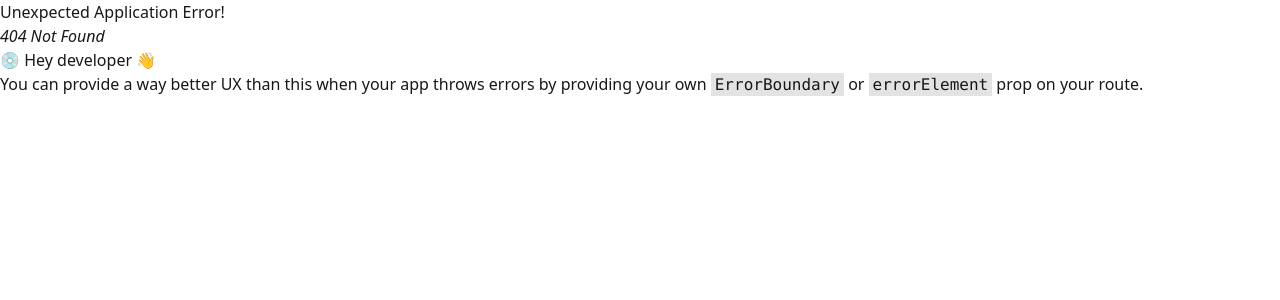
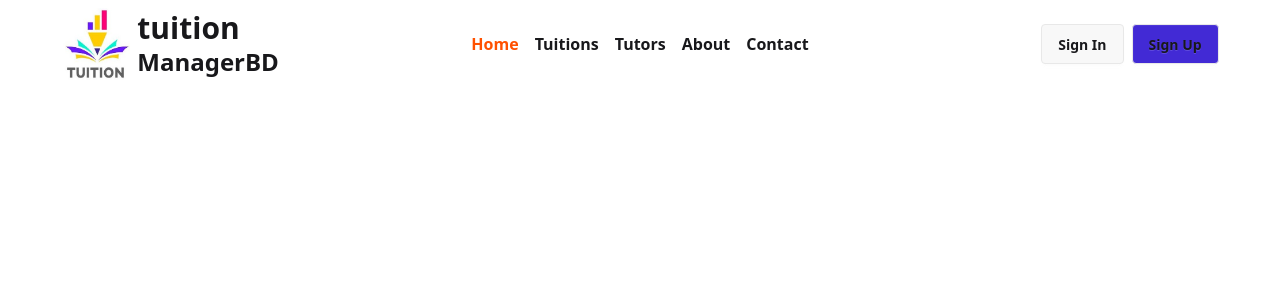
Before and after one commit to imtiaz8936/Tuition-Manager-BD-Client, a React (Vite) app: page / in a window 1280 px wide. Before the commit this address had no page. Shown: the top 300 px of the page. Built offline with nearby package versions, Linux system fonts and the light colour scheme.

Commit message:
navbar added

```diff
--- a/package.json
+++ b/package.json
@@ -16,9 +16,11 @@
     "firebase": "^12.6.0",
     "react": "^19.2.0",
     "react-dom": "^19.2.0",
+    "react-hot-toast": "^2.6.0",
     "react-icons": "^5.5.0",
     "react-router": "^7.10.1",
     "react-spinners": "^0.17.0",
+    "sweetalert2": "^11.26.3",
     "tailwindcss": "^4.1.17"
   },
   "devDependencies": {
--- /dev/null
+++ b/src/components/logo/Logo.jsx
@@ -0,0 +1,19 @@
+import React from "react";
+import logo from "../../assets/tuition-logo.jpg";
+import { Link } from "react-router";
+
+const Logo = () => {
+  return (
+    <Link to="/">
+      <div className="flex gap-1 items-center">
+        <img className="w-18 h-18" src={logo} alt="" />
+        <div>
+          <h1 className="font-bold text-3xl">tuition</h1>
+          <h1 className="font-bold text-2xl">ManagerBD</h1>
+        </div>
+      </div>
+    </Link>
+  );
+};
+
+export default Logo;
--- a/src/index.css
+++ b/src/index.css
@@ -1,2 +1,6 @@
 @import "tailwindcss";
 @plugin "daisyui";
+
+.middle {
+  @apply w-11/12 mx-auto;
+}
--- /dev/null
+++ b/src/layouts/rootLayout/RootLayout.jsx
@@ -0,0 +1,14 @@
+import React from "react";
+import Navbar from "../../pages/shared/navbar/navbar";
+import { Outlet } from "react-router";
+
+const RootLayout = () => {
+  return (
+    <div>
+      <Navbar></Navbar>
+      <Outlet></Outlet>
+    </div>
+  );
+};
+
+export default RootLayout;
--- /dev/null
+++ b/src/pages/shared/navbar/Navbar.css
@@ -0,0 +1,3 @@
+.active-link {
+  color: rgb(255, 81, 0);
+}
--- /dev/null
+++ b/src/pages/shared/navbar/Navbar.jsx
@@ -0,0 +1,135 @@
+import React from "react";
+import { Link, NavLink } from "react-router";
+import "./Navbar.css";
+import Logo from "../../../Components/Logo/Logo";
+// import useAuth from "../../../Hooks/useAuth";
+// import toast from "react-hot-toast";
+import Swal from "sweetalert2";
+
+const Navbar = () => {
+  const navLinks = (
+    <>
+      <NavLink
+        to="/"
+        className={({ isActive }) => `${isActive ? "active-link" : ""}`}
+      >
+        <li>Home</li>
+      </NavLink>
+      <NavLink
+        to="/tuitions"
+        className={({ isActive }) => `${isActive ? "active-link" : ""}`}
+      >
+        <li>Tuitions</li>
+      </NavLink>
+      <NavLink
+        to="/tutors"
+        className={({ isActive }) => `${isActive ? "active-link" : ""}`}
+      >
+        <li>Tutors</li>
+      </NavLink>
+      <NavLink
+        to="/about"
+        className={({ isActive }) => `${isActive ? "active-link" : ""}`}
+      >
+        <li>About</li>
+      </NavLink>
+      <NavLink
+        to="/contact"
+        className={({ isActive }) => `${isActive ? "active-link" : ""}`}
+      >
+        <li>Contact</li>
+      </NavLink>
+    </>
+  );
+
+  //   const { user, logOut } = useAuth();
+  //   const navigate = useNavigate();
+
+  const user = false;
+
+  const handleSignout = () => {
+    //     logOut()
+    //       .then(() => {
+    //         // toast.success("Logout Successful");
+    //         Swal.fire({
+    //           icon: "success",
+    //           title: "You Signed Out",
+    //           showConfirmButton: false,
+    //           timer: 1500,
+    //         });
+    //         navigate("/signin");
+    //       })
+    //       .catch((error) => {
+    //         toast.error(error);
+    //       });
+  };
+
+  return (
+    <div className="">
+      <div className="navbar middle sticky">
+        <div className="navbar-start">
+          <div className="dropdown">
+            <div tabIndex={0} role="button" className="btn btn-ghost lg:hidden">
+              <svg
+                xmlns="http://www.w3.org/2000/svg"
+                className="h-5 w-5"
+                fill="none"
+                viewBox="0 0 24 24"
+                stroke="currentColor"
+              >
+                {" "}
+                <path
+                  strokeLinecap="round"
+                  strokeLinejoin="round"
+                  strokeWidth="2"
+                  d="M4 6h16M4 12h8m-8 6h16"
+                />{" "}
+              </svg>
+            </div>
+            <ul
+              tabIndex="-1"
+              className="menu menu-sm dropdown-content text-[16px] font-semibold bg-base-100 rounded-box z-1 mt-3 w-52 p-2 shadow space-y-3"
+            >
+              {navLinks}
+            </ul>
+          </div>
+          <Logo></Logo>
+        </div>
+        <div className="navbar-center hidden lg:flex">
+          <ul className="menu menu-horizontal text-[16px] font-semibold px-1 space-x-4">
+            {navLinks}
+          </ul>
+        </div>
+        {user ? (
+          <div className="navbar-end gap-2">
+            <img
+              className="w-14 h-14 rounded-full"
+              src={user?.photoURL}
+              alt="profile-photo"
+            />
+            <div>
+              <Link onClick={handleSignout} to="" className="btn bg-primary">
+                Sign Out
+              </Link>
+            </div>
+          </div>
+        ) : (
+          <div className="navbar-end gap-2">
+            <div>
+              <Link to="/signin" className="btn">
+                Sign In
+              </Link>
+            </div>
+            <div>
+              <Link to="/register" className="btn bg-primary">
+                Sign Up
+              </Link>
+            </div>
+          </div>
+        )}
+      </div>
+    </div>
+  );
+};
+
+export default Navbar;
--- a/src/routes/publicRoutes/Router.jsx
+++ b/src/routes/publicRoutes/Router.jsx
@@ -1,3 +1,10 @@
 import { createBrowserRouter } from "react-router";
+import RootLayout from "../../layouts/rootLayout/RootLayout";
 
-export const router = createBrowserRouter([{}]);
+export const router = createBrowserRouter([
+  {
+    path: "/",
+    Component: RootLayout,
+    children: [{}],
+  },
+]);
```
Also changed, not shown: src/assets/tuition-logo.jpg (added), 1 other file (tests, documents, lock files or other folders).
